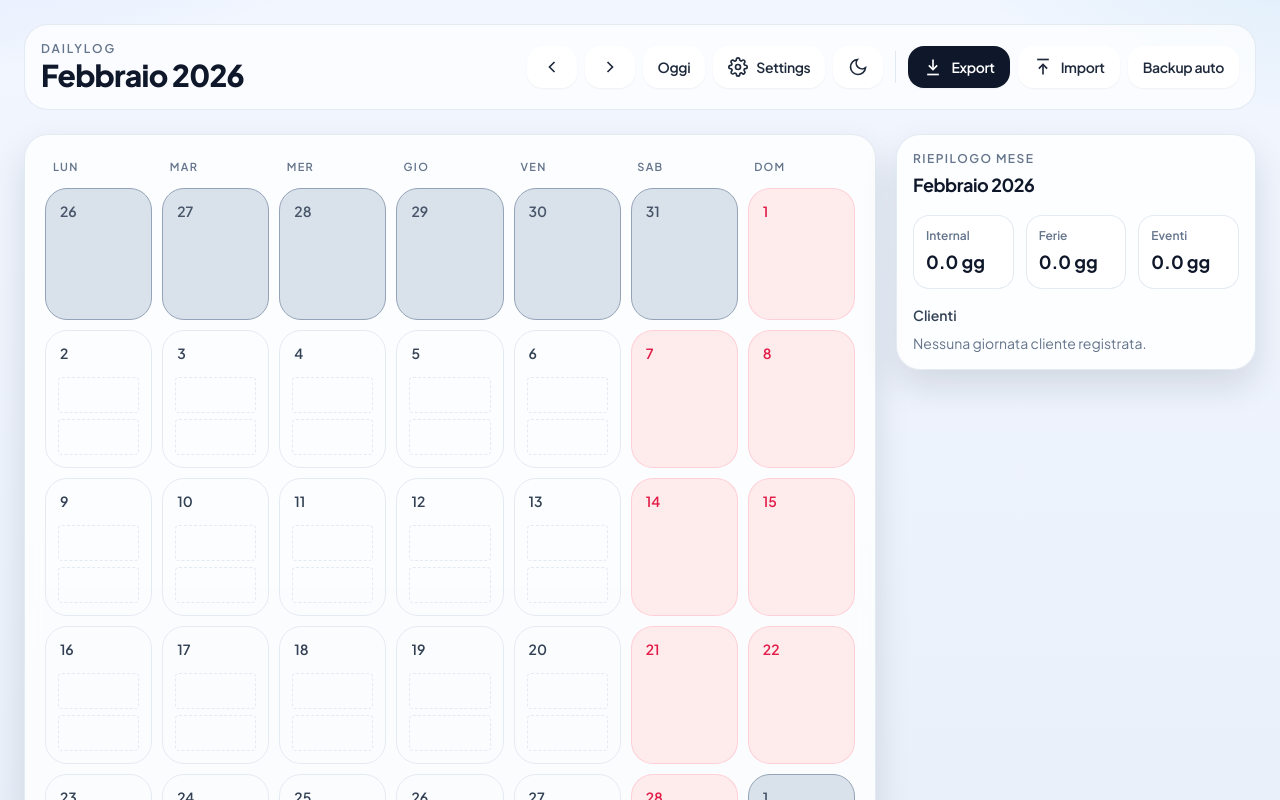
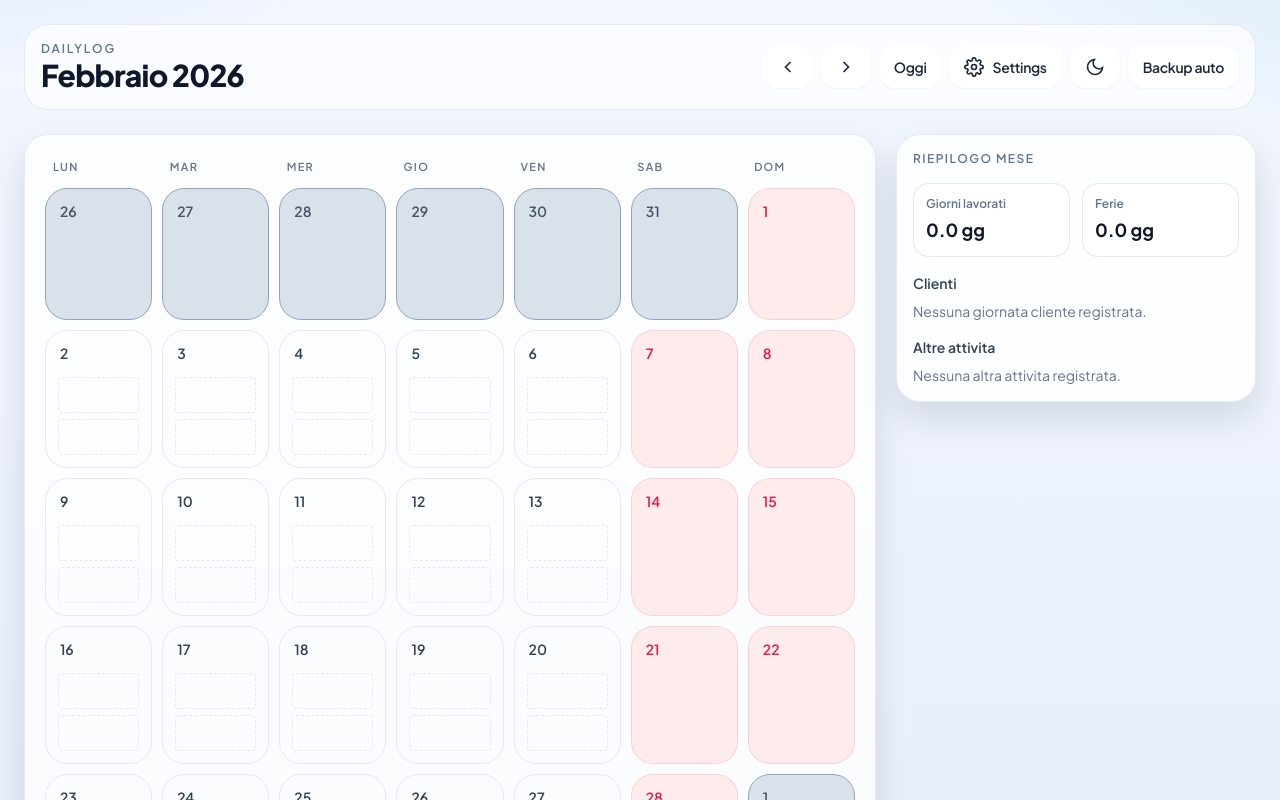
Before and after one commit to carloveronesi/DailyLog, a React (Vite) app: page / in a window 1280 px wide. Shown: the top 800 px of the page. Built offline with nearby package versions, Linux system fonts and the light colour scheme.

Commit message:
Minor graphic changes

```diff
--- a/src/renderer/App.jsx
+++ b/src/renderer/App.jsx
@@ -61,6 +61,12 @@ export default function App() {
     setSelectedSlot(null);
   }
 
+  function handleImportSuccess() {
+    // Force a reload of data from localStorage after import.
+    setData(null);
+    goToday();
+  }
+
   const selectedKey = selectedDate ? ymd(selectedDate) : null;
   const existingEntries = selectedKey ? monthDataByDate[selectedKey] : null;
   const clientNames = useMemo(() => listStoredClients(), [data, year, month]);
@@ -82,13 +88,6 @@ export default function App() {
           nextMonth={nextMonth}
           goToday={goToday}
           openSettings={() => setSettingsOpen(true)}
-          exportAll={exportAll}
-          onImportSuccess={() => {
-            // Force a reload of data from localStorage by resetting month
-            const d = new Date(year, month, 1);
-            setData(null); // Triggers re-render if needed, but goToday is safer
-            goToday();
-          }}
         />
 
         <main className="mt-6 grid grid-cols-1 lg:grid-cols-[1fr_360px] gap-5">
@@ -118,6 +117,8 @@ export default function App() {
         pickDesktopBackupDir={pickDesktopBackupDir}
         useDefaultDesktopBackupDir={useDefaultDesktopBackupDir}
         clientNames={clientNames}
+        exportAll={exportAll}
+        onImportSuccess={handleImportSuccess}
       />
 
       <Modal open={editorOpen} title={selectedDate ? "Modifica giornata" : "Modifica"} onClose={closeEditor}>
--- a/src/renderer/components/CalendarGrid.jsx
+++ b/src/renderer/components/CalendarGrid.jsx
@@ -33,10 +33,6 @@ export function CalendarGrid({ year, month, gridDates, monthDataByDate, openEdit
                     );
                 })}
             </div>
-
-            <div className="mt-4 text-xs text-slate-500 dark:text-slate-400">
-                Weekend evidenziati in rosso. Click disponibile solo sui giorni feriali del mese corrente.
-            </div>
         </section>
     );
 }
--- a/src/renderer/components/Header.jsx
+++ b/src/renderer/components/Header.jsx
@@ -1,6 +1,4 @@
-import { useRef } from "react";
 import { monthNameIT } from "../utils/date";
-import { importAll } from "../services/storage";
 import { Button, Icon } from "./ui";
 
 export function Header({
@@ -17,25 +15,7 @@ export function Header({
     nextMonth,
     goToday,
     openSettings,
-    exportAll,
-    onImportSuccess,
 }) {
-    const fileInputRef = useRef(null);
-
-    async function handleImport(e) {
-        const f = e.target.files?.[0];
-        if (!f) return;
-        try {
-            const count = await importAll(f);
-            alert(`Import completato. Voci aggiornate: ${count}`);
-            if (onImportSuccess) onImportSuccess();
-        } catch (err) {
-            alert(`Import fallito: ${err?.message || err}`);
-        } finally {
-            e.target.value = "";
-        }
-    }
-
     function toggleTheme() {
         setSettings((prev) => ({ ...prev, theme: prev.theme === "dark" ? "light" : "dark" }));
     }
@@ -79,24 +59,6 @@ export function Header({
                     <Icon name={settings.theme === "dark" ? "sun" : "moon"} />
                 </Button>
 
-                <div className="w-px h-8 bg-slate-200 mx-1 dark:bg-slate-700" />
-
-                <Button className="bg-slate-900 text-white hover:bg-slate-800 dark:bg-slate-100 dark:text-slate-900 dark:hover:bg-slate-200" onClick={exportAll} type="button" title="Esporta backup JSON">
-                    <Icon name="download" className="mr-2" />
-                    Export
-                </Button>
-
-                <Button
-                    className="bg-white/95 border border-slate-200 text-slate-800 hover:bg-white dark:bg-slate-800 dark:border-slate-700 dark:text-slate-200 dark:hover:bg-slate-700"
-                    onClick={() => fileInputRef.current?.click()}
-                    type="button"
-                    title="Importa backup JSON"
-                >
-                    <Icon name="upload" className="mr-2" />
-                    Import
-                </Button>
-                <input ref={fileInputRef} type="file" accept="application/json" className="hidden" onChange={handleImport} />
-
                 {!hasDesktopBridge ? (
                     <Button
                         className={
--- a/src/renderer/components/SettingsModal.jsx
+++ b/src/renderer/components/SettingsModal.jsx
@@ -1,4 +1,6 @@
-import { Button, Modal } from "./ui";
+import { useRef } from "react";
+import { importAll } from "../services/storage";
+import { Button, Icon, Modal } from "./ui";
 import { getClientColor, normalizeClientKey, normalizeHexColor } from "../domain/tasks";
 
 export function SettingsModal({
@@ -12,7 +14,25 @@ export function SettingsModal({
   pickDesktopBackupDir,
   useDefaultDesktopBackupDir,
   clientNames = [],
+  exportAll,
+  onImportSuccess,
 }) {
+  const fileInputRef = useRef(null);
+
+  async function handleImport(e) {
+    const f = e.target.files?.[0];
+    if (!f) return;
+    try {
+      const count = await importAll(f);
+      alert(`Import completato. Voci aggiornate: ${count}`);
+      if (onImportSuccess) onImportSuccess();
+    } catch (err) {
+      alert(`Import fallito: ${err?.message || err}`);
+    } finally {
+      e.target.value = "";
+    }
+  }
+
   function setClientColor(clientName, color) {
     const key = normalizeClientKey(clientName);
     const normalized = normalizeHexColor(color);
@@ -96,6 +116,28 @@ export function SettingsModal({
           )}
         </div>
 
+        <div className="rounded-2xl border border-slate-200 bg-white p-4 space-y-3 dark:border-slate-700 dark:bg-slate-800/50">
+          <div className="text-sm font-semibold text-slate-800 dark:text-slate-200">Import / Export</div>
+          <div className="text-xs text-slate-500 dark:text-slate-400">
+            Esporta tutti i dati in JSON oppure importa un backup esistente.
+          </div>
+          <div className="flex flex-wrap gap-2">
+            <Button className="bg-slate-900 text-white hover:bg-slate-800 dark:bg-slate-100 dark:text-slate-900 dark:hover:bg-slate-200" onClick={exportAll} type="button">
+              <Icon name="download" className="mr-2" />
+              Export
+            </Button>
+            <Button
+              className="bg-white/95 border border-slate-200 text-slate-800 hover:bg-white dark:bg-slate-800 dark:border-slate-700 dark:text-slate-200 dark:hover:bg-slate-700"
+              onClick={() => fileInputRef.current?.click()}
+              type="button"
+            >
+              <Icon name="upload" className="mr-2" />
+              Import
+            </Button>
+            <input ref={fileInputRef} type="file" accept="application/json" className="hidden" onChange={handleImport} />
+          </div>
+        </div>
+
         {hasDesktopBridge ? (
           <div className="space-y-3">
             <div className="rounded-2xl border border-slate-200 bg-white p-4 space-y-3 dark:border-slate-700 dark:bg-slate-800/50">
--- a/src/renderer/components/SummaryPanel.jsx
+++ b/src/renderer/components/SummaryPanel.jsx
@@ -33,7 +33,14 @@ export function SummaryPanel({ year, monthIndex0, data, clientColors = {} }) {
       .map(([client, days]) => ({ client, days }))
       .sort((a, b) => b.days - a.days);
 
-    return { clients, internal, vacation, event };
+    const clientDays = clients.reduce((sum, c) => sum + c.days, 0);
+    const worked = clientDays + internal + event;
+    const otherActivities = [
+      { key: "internal", label: "Internal", days: internal },
+      { key: "event", label: "Eventi", days: event },
+    ].filter((activity) => activity.days > 0);
+
+    return { clients, internal, vacation, event, worked, otherActivities };
   }, [data]);
 
   return (
@@ -41,24 +48,17 @@ export function SummaryPanel({ year, monthIndex0, data, clientColors = {} }) {
       <div className="flex items-center justify-between">
         <div>
           <div className="text-xs font-semibold uppercase tracking-[0.12em] text-slate-500 dark:text-slate-400">Riepilogo mese</div>
-          <div className="mt-1 text-lg font-bold tracking-tight dark:text-slate-100">
-            {monthNameIT(monthIndex0)} {year}
-          </div>
         </div>
       </div>
 
-      <div className="mt-4 grid grid-cols-1 md:grid-cols-3 gap-3">
+      <div className="mt-4 grid grid-cols-1 md:grid-cols-2 gap-3">
         <div className="rounded-2xl border border-slate-200/90 bg-white/80 p-3 dark:border-slate-700/80 dark:bg-slate-800/50">
-          <div className="text-xs font-semibold text-slate-500 dark:text-slate-400">Internal</div>
-          <div className="mt-1 text-lg font-bold dark:text-slate-100">{totals.internal.toFixed(1)} gg</div>
+          <div className="text-xs font-semibold text-slate-500 dark:text-slate-400">Giorni lavorati</div>
+          <div className="mt-1 text-lg font-bold dark:text-slate-100">{totals.worked.toFixed(1)} gg</div>
         </div>
         <div className="rounded-2xl border border-slate-200/90 bg-white/80 p-3 dark:border-slate-700/80 dark:bg-slate-800/50">
           <div className="text-xs font-semibold text-slate-500 dark:text-slate-400">Ferie</div>
           <div className="mt-1 text-lg font-bold dark:text-slate-100">{totals.vacation.toFixed(1)} gg</div>
-        </div>
-        <div className="rounded-2xl border border-slate-200/90 bg-white/80 p-3 dark:border-slate-700/80 dark:bg-slate-800/50">
-          <div className="text-xs font-semibold text-slate-500 dark:text-slate-400">Eventi</div>
-          <div className="mt-1 text-lg font-bold dark:text-slate-100">{totals.event.toFixed(1)} gg</div>
         </div>
       </div>
 
@@ -83,6 +83,25 @@ export function SummaryPanel({ year, monthIndex0, data, clientColors = {} }) {
           </div>
         )}
       </div>
+
+      <div className="mt-4">
+        <div className="text-sm font-semibold text-slate-700 dark:text-slate-300">Altre attivita</div>
+        {totals.otherActivities.length === 0 ? (
+          <div className="mt-2 text-sm text-slate-500 dark:text-slate-400">Nessuna altra attivita registrata.</div>
+        ) : (
+          <div className="mt-2 space-y-2">
+            {totals.otherActivities.map((activity) => (
+              <div
+                key={activity.key}
+                className="flex items-center justify-between rounded-2xl border border-slate-200/90 bg-white/90 px-3 py-2 dark:border-slate-700/80 dark:bg-slate-800/50"
+              >
+                <div className="text-sm font-semibold text-slate-800 truncate dark:text-slate-200">{activity.label}</div>
+                <div className="text-sm font-bold text-slate-900 dark:text-slate-100">{activity.days.toFixed(1)} gg</div>
+              </div>
+            ))}
+          </div>
+        )}
+      </div>
     </div>
   );
 }
```
